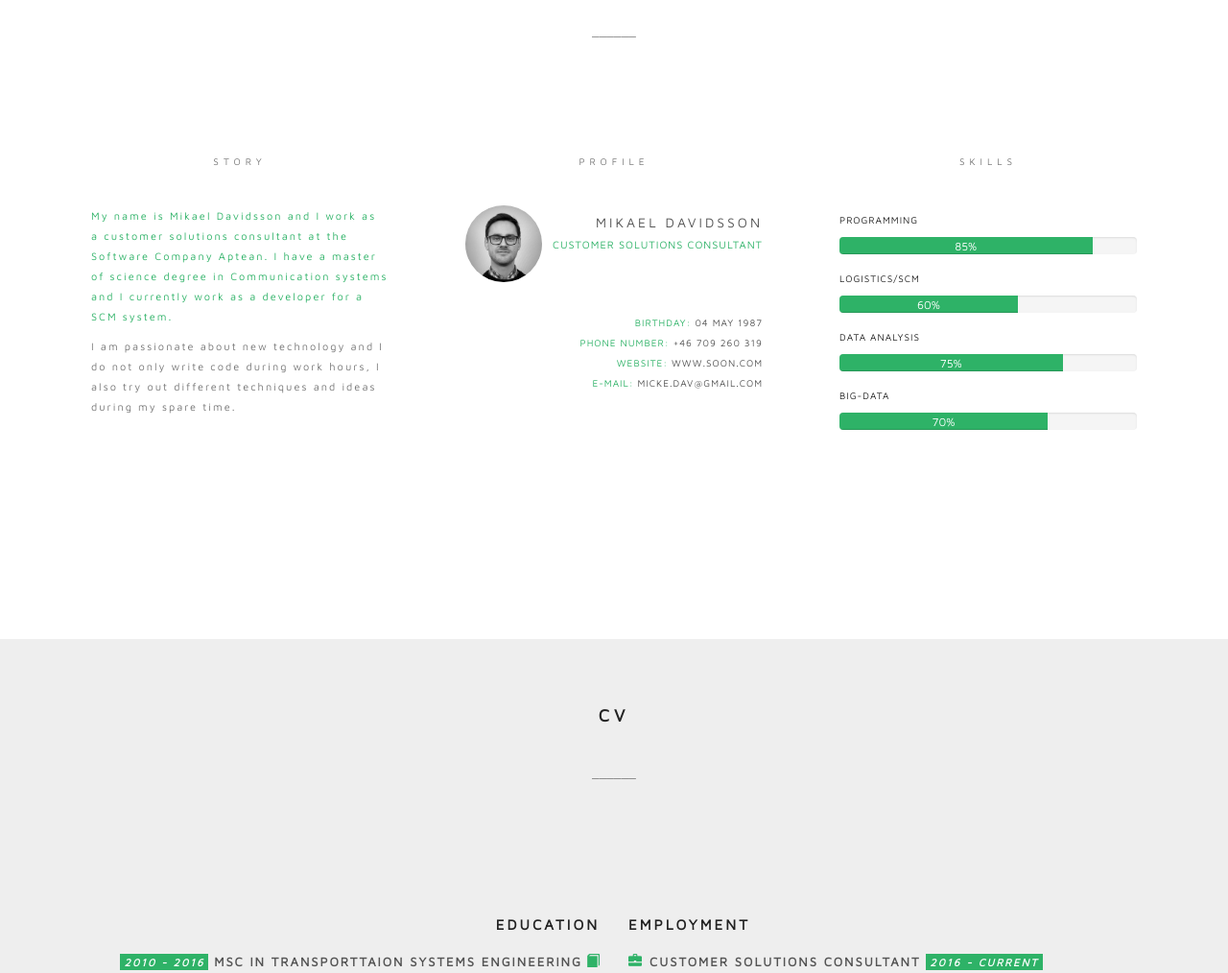
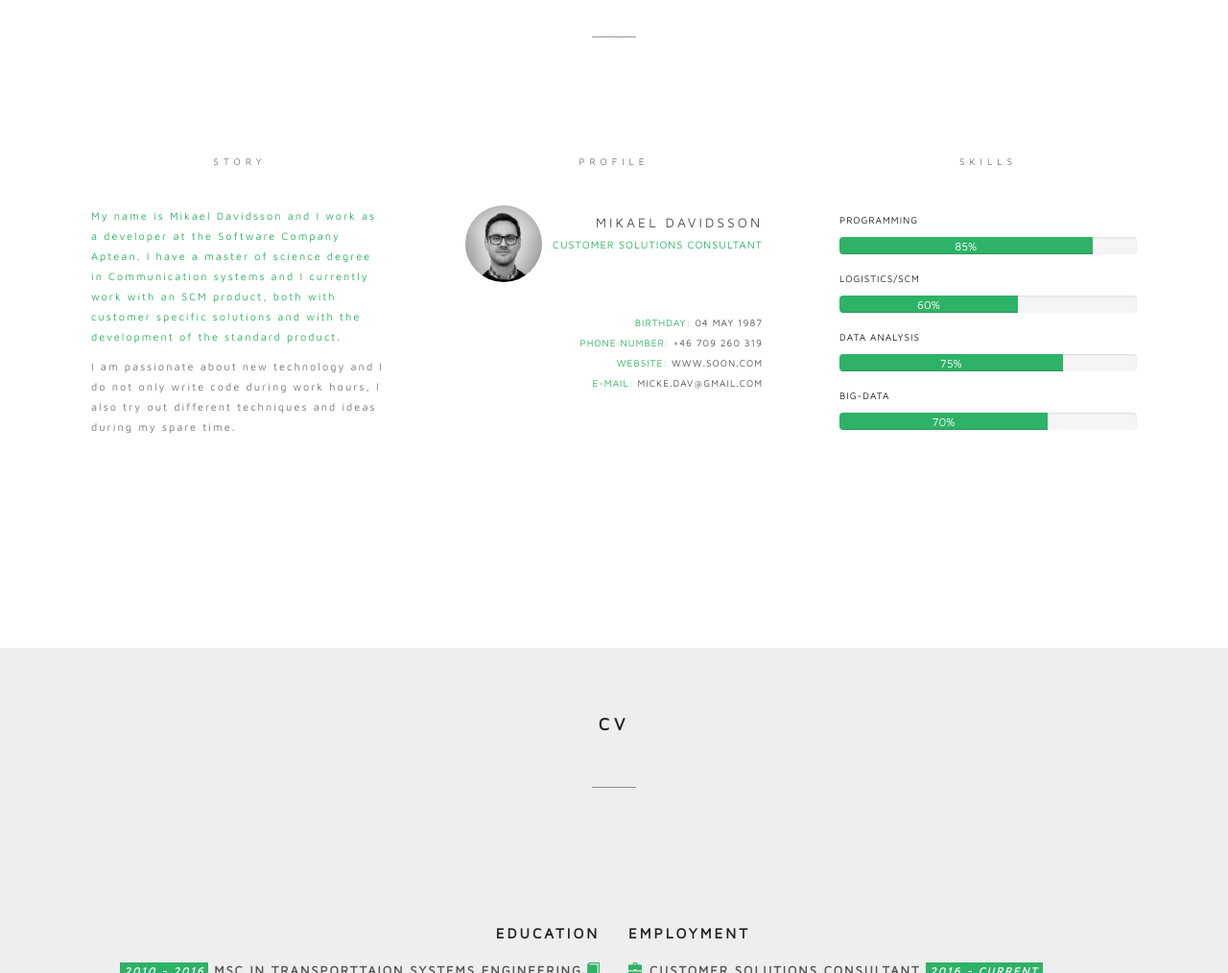
Before and after one commit to mickedav/mikael-davidsson, a website: page app/index.html in a window 1280 px wide. Shown: the part 1007-2021 px from the top of the page at 96% size. Drawn offline with nearby package versions, Linux system fonts and the light colour scheme; no server answers; files whose address does not match are found by name.

Commit message:
fixed about section
as

```diff
--- a/app/Home/home.html
+++ b/app/Home/home.html
@@ -19,8 +19,8 @@
 				 <div class="col-md-4 aboutMe">
 					 <h4 class="under-section-title">Story </h4>
 					 <p class="under-section-text upper">
-						 My name is Mikael Davidsson and I work as a customer solutions consultant at the Software Company Aptean.
-						 I have a master of science degree in Communication systems and I currently work as a developer for a SCM system.
+						 My name is Mikael Davidsson and I work as a developer at the Software Company Aptean. I have a master of science degree in Communication systems
+						 and I currently work with an SCM product, both with customer specific solutions and with the development of the standard product.
 						 </p>
 					  <p class="under-section-text"> I am passionate about new technology and I do not only write code during work hours,
 							I also try out different techniques and ideas during my spare time. </p>
```
